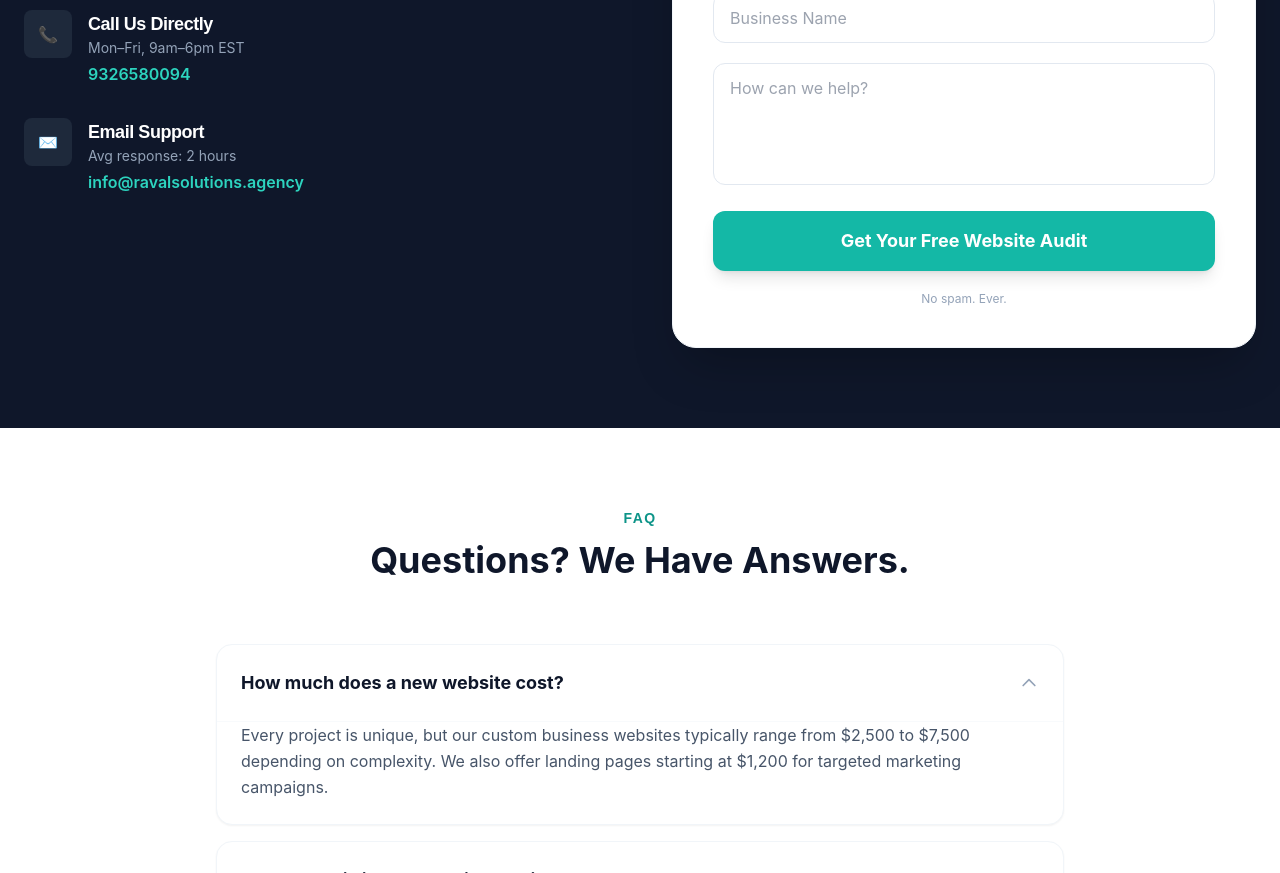
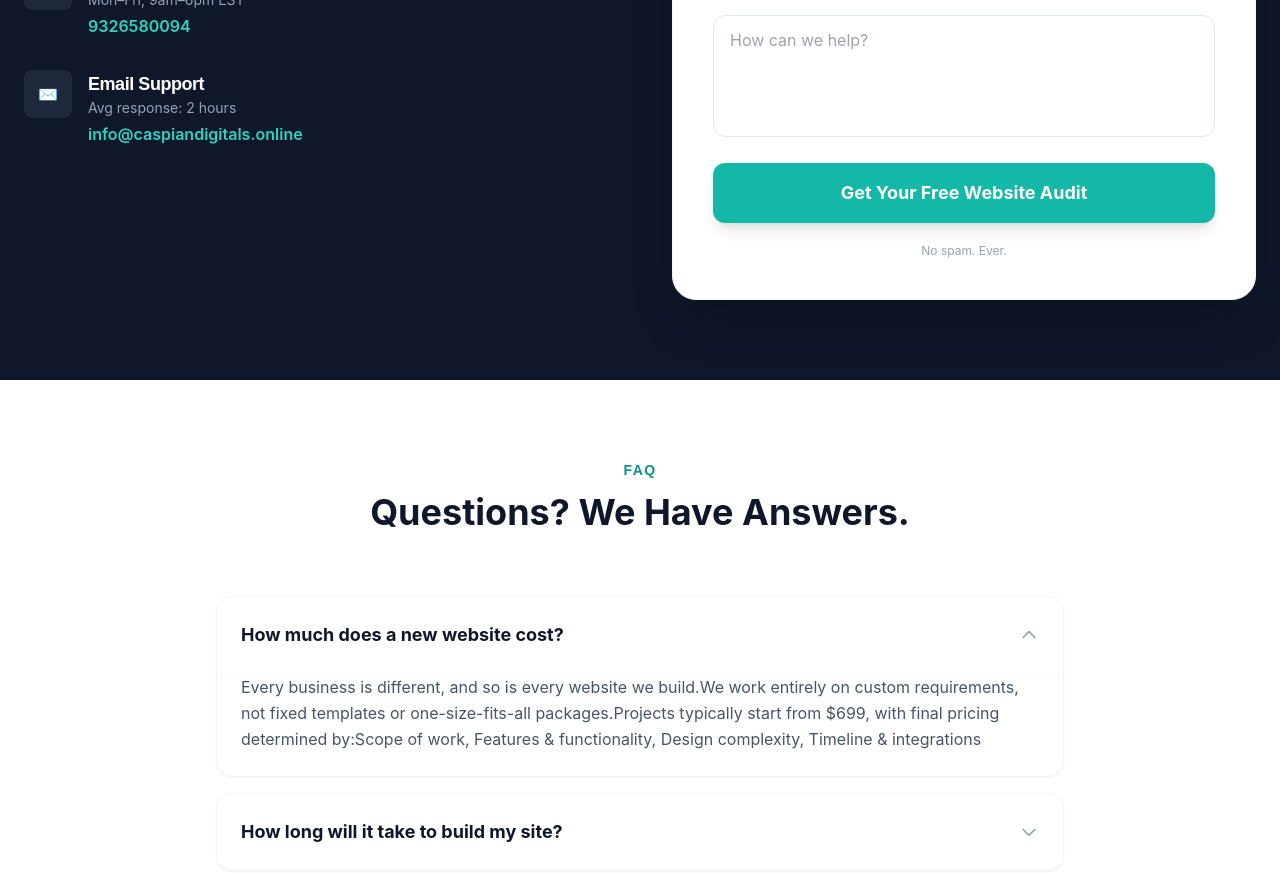
Before and after one commit to Rushikesh-Raval/ravalsolutions, a React (Vite) app: page / in a window 1280 px wide. Shown: the part 5280-6153 px from the top of the page. Built offline with nearby package versions, Linux system fonts and the light colour scheme; the HTML template or start-up script is replaced by a standard one.

Commit message:
updated FAQ

```diff
--- a/src/components/FAQ.jsx
+++ b/src/components/FAQ.jsx
@@ -7,27 +7,27 @@ const FAQ = () => {
     {
       question: "How much does a new website cost?",
       answer:
-        "Every project is unique, but our custom business websites typically range from $2,500 to $7,500 depending on complexity. We also offer landing pages starting at $1,200 for targeted marketing campaigns."
+        "Every business is different, and so is every website we build.We work entirely on custom requirements, not fixed templates or one-size-fits-all packages.Projects typically start from $699, with final pricing determined by:Scope of work, Features & functionality, Design complexity, Timeline & integrations"
     },
     {
       question: "How long will it take to build my site?",
       answer:
-        "Most business websites take between 2 to 4 weeks from the initial discovery call to launch. We prioritize efficient delivery without sacrificing quality or performance."
+        "Most business websites take 2–4 weeks from the initial discovery call to launch.We prioritize efficient delivery without compromising the quality of work, performance, or reliability. For time-sensitive projects, we also offer a priority build option that allows delivery in as little as one week, subject to scope and availability — without cutting corners or sacrificing quality."
     },
     {
       question: "Are you really based in the United States?",
       answer:
-        "Yes! Our core strategy and development team is located across the US. This ensures we are always available during your business hours and understand the local US market nuances."
+        "Our head office is located in Pune, Maharashtra, India — one of the major IT hubs in the country. We work with businesses globally to build and manage their digital presence in a smooth, hassle-free way. To ensure seamless collaboration, we are available during US business hours for communication, support, and ongoing discussions."
     },
     {
       question: "Will I be able to update my own website?",
       answer:
-        "Absolutely. We build most of our sites on user-friendly platforms (like Headless CMS or WordPress) and provide a 1-hour training session so you can easily update text, photos, and blog posts."
+        "Absolutely. If you prefer, we can build your website on user-friendly platforms (including headless setups) and provide a dedicated 1-hour training session. This ensures you can confidently update text, images, and blog content on your own — without relying on technical support."
     },
     {
       question: "Do you offer website maintenance?",
       answer:
-        "Yes, we have monthly care plans starting at $99/mo that include high-speed hosting, security monitoring, regular backups, and technical support."
+       "Yes, we offer monthly website care plans starting at $49/month, designed to keep your website secure, up-to-date, and running smoothly. Our care plans include site monitoring when needed so that website stays live and accessible, regular security checks to identify and prevent potential issues, ongoing maintenance to keep everything functioning properly, content updates and basic website management handled for you, and technical support for day-to-day website needs."
     }
   ];
 
--- a/src/components/FullManagementSection.jsx
+++ b/src/components/FullManagementSection.jsx
@@ -98,10 +98,10 @@ const FullManagementSection = () => {
             One team. One point of contact. Zero technical stress.
           </p>
 
-          <button className="inline-flex items-center gap-2 bg-slate-900 hover:bg-slate-800 text-white font-medium py-3 px-7 rounded-full transition-all duration-200 shadow-md">
+          {/* <button className="inline-flex items-center gap-2 bg-slate-900 hover:bg-slate-800 text-white font-medium py-3 px-7 rounded-full transition-all duration-200 shadow-md">
             Talk to us — we’ll take care of the rest
             <ArrowRight size={16} className="text-teal-400" />
-          </button>
+          </button> */}
         </div>
       </div>
     </section>
--- a/src/components/LeadForm.jsx
+++ b/src/components/LeadForm.jsx
@@ -47,7 +47,7 @@ const LeadForm = () => {
                 <h4 className="font-bold text-lg">Email Support</h4>
                 <p className="text-slate-400 text-sm">Avg response: 2 hours</p>
                 <p className="text-teal-400 font-semibold mt-1">
-                  info@ravalsolutions.agency
+                  info@caspiandigitals.online
                 </p>
               </div>
             </div>
```
